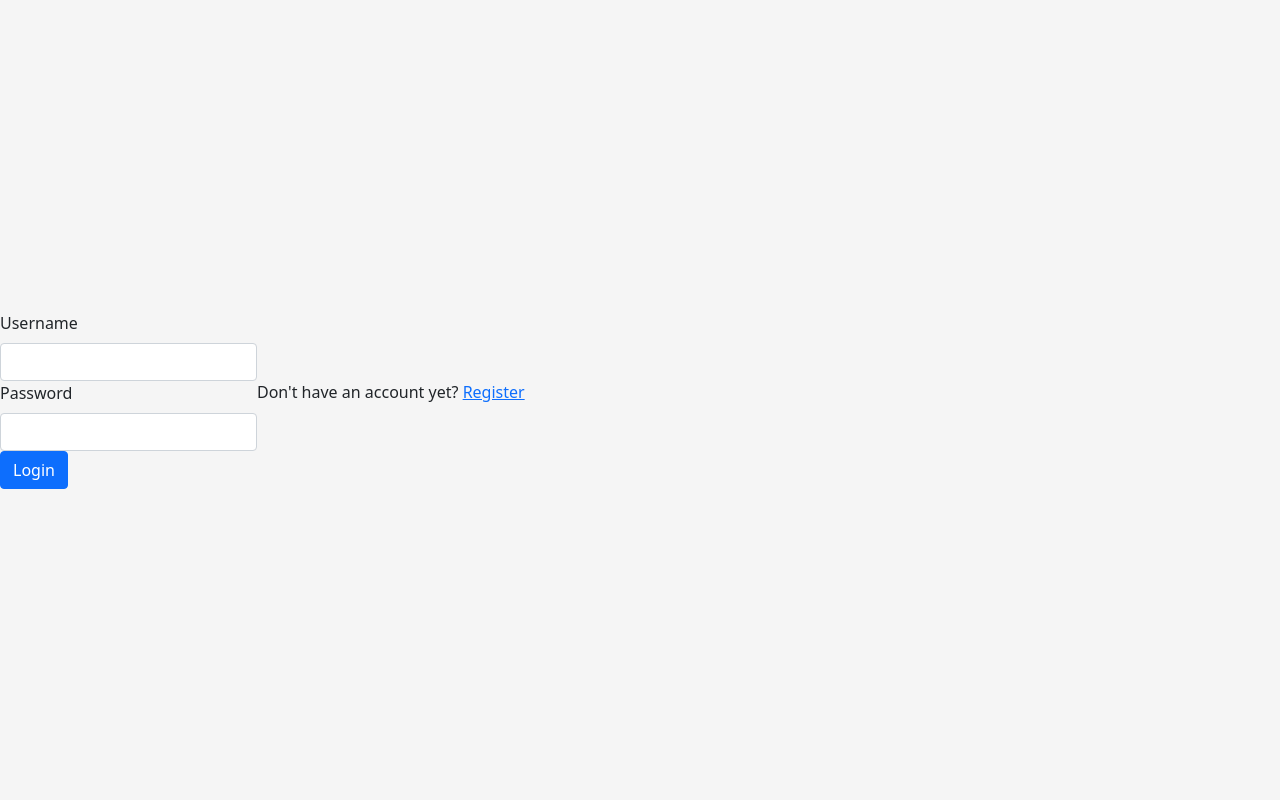
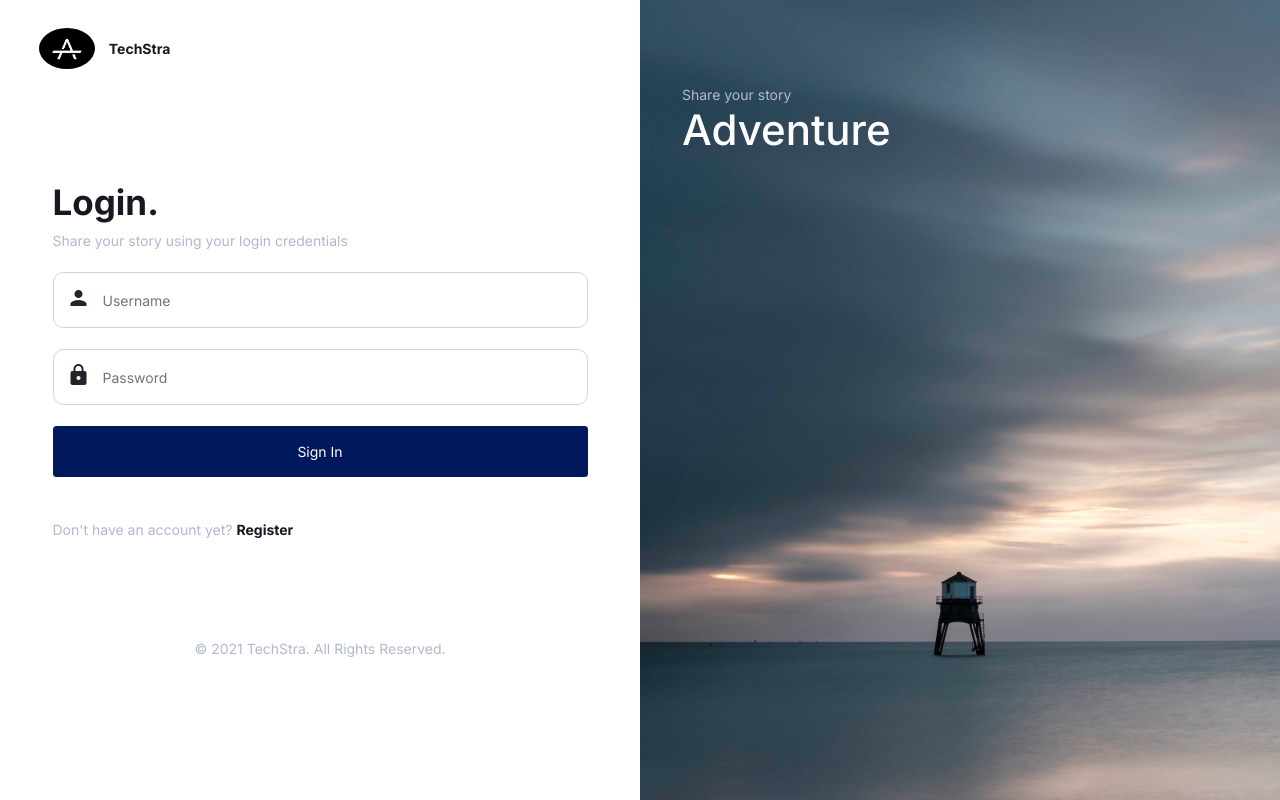
Before and after one commit to PrynsTag/TechStra, a CodeIgniter app: page /TechStra/ in a window 1280 px wide. Run offline with CodeIgniter, Linux system fonts and the light colour scheme.

Commit message:
Login Page Design

```diff
--- a/application/controllers/Login.php
+++ b/application/controllers/Login.php
@@ -8,9 +8,11 @@ class Login extends CI_Controller
 		$view_data = [
 			'header_title' => 'Login - TechStra',
 			'main_view' => 'login_view',
+			'home_image' => 'home-image.jpg',
+			'nav_icon' => 'astra-tech.jpg',
 			'form_attributes' => array('method' => 'post'),
-			'input_username' => array('class' => 'form-control', 'id' => 'username', 'name' => 'username', 'type', 'text'),
-			'input_password' => array('class' => 'form-control', 'id' => 'password', 'name' => 'password', 'type' => 'password')
+			'input_username' => array('class' => 'form-control input', 'id' => 'username', 'name' => 'username', 'type', 'text', 'placeholder' => 'Username'),
+			'input_password' => array('class' => 'form-control input', 'id' => 'password', 'name' => 'password', 'type' => 'password', 'placeholder' => 'Password')
 		];
 
 		$this->load->view('templates/main', $view_data);
@@ -71,7 +73,8 @@ class Login extends CI_Controller
 
 	public function user_logout()
 	{
-		$this->session->unset_userdata('user_info',
+		$this->session->unset_userdata(
+			'user_info',
 			array(
 				"id" => $this->session->userdata("id"),
 				"username" => $this->session->userdata("username")
--- a/application/views/login_view.php
+++ b/application/views/login_view.php
@@ -4,15 +4,52 @@
     </div>
 <?php endif; ?>
 
-<?php echo form_open('login/user_login'); ?>
-<div class="">
-    <label for="username" class="form-label">Username</label>
-    <?= form_input($input_username); ?>
+<div class="container-fluid h-100">
+    <div class="row h-100">
+        <div class="col-sm-5 home-left-container">
+            <div class="nav-container row">
+                <div class="col d-flex justify-content-start align-items-center">
+                    <img class="home-navicon rounded-circle" src="<?= base_url("assets/images/icon/" . $nav_icon); ?>" alt="website-logo">
+                    <span class="nav-title ps-3 fw-bolder">TechStra</span>
+                </div>
+            </div>
+            <div class="row p-5">
+                <div class="col pt-5">
+                    <div class="title-container">
+                        <h1 class="login-title fw-bold">Login.</h1>
+                        <p class="login-desc">Share your story using your login credentials</p>
+                    </div>
+                    <?php echo form_open('login/user_login'); ?>
+                    <div class="form-group my-4">
+                        <i class="input-icon material-icons">person</i>
+                        <?= form_input($input_username); ?>
+                    </div>
+                    <div class="form-group my-4">
+                        <span class="input-icon material-icons">lock</span>
+                        <?= form_input($input_password); ?>
+                    </div>
+                    <div class="d-flex justify-content-end">
+                        <button type="submit" class="btn btn-login w-100">Sign In</button>
+                    </div>
+                    <?php echo form_close(); ?>
+                    <div clas="row">
+                        <div class="col pt-5">
+                            <p class="dn-account">Don't have an account yet? <a class="a-register fw-bold" href="register">Register</a></p>
+                        </div>
+                    </div>
+                </div>
+            </div>
+            <div class="row pt-5">
+                <p class="text-center footer-title">&copy; 2021 TechStra. All Rights Reserved.</p>
+            </div>
+        </div>
+        <div class="col-sm-7 home-image home-right-container">
+            <div class="row">
+                <div class="col-12 p-5">
+                    <p class="home-desc mb-0">Share your story</p>
+                    <h1 class="home-title mb-0">Adventure</h1>
+                </div>
+            </div>
+        </div>
+    </div>
 </div>
-<div class="">
-    <label for="password" class="form-label">Password</label>
-    <?= form_input($input_password); ?>
-</div>
-<button type="submit" class="btn btn-primary">Login</button>
-<?php echo form_close(); ?>
-<p>Don't have an account yet? <a href="register">Register</a></p>
--- a/application/views/templates/home.php
+++ b/application/views/templates/home.php
@@ -13,7 +13,10 @@
 	<!-- <link href="https://cdn.jsdelivr.net/npm/bootstrap@5.0.2/dist/css/bootstrap.min.css" rel="stylesheet" integrity="sha384-EVSTQN3/azprG1Anm3QDgpJLIm9Nao0Yz1ztcQTwFspd3yD65VohhpuuCOmLASjC" crossorigin="anonymous"> -->
 
 	<!-- Custom CSS -->
-	<link rel="stylesheet" href="<?= base_url("assets/css/custom.css") ?>">
+	<link rel="stylesheet" href="<?= base_url("assets/css/custom.css"); ?>">
+
+	<link rel="stylesheet" href="<?= base_url("assets/css/style.css"); ?>">
+
 </head>
 
 <body>
@@ -30,5 +33,6 @@
 	<script src="https://cdn.jsdelivr.net/npm/bootstrap@5.0.2/dist/js/bootstrap.bundle.min.js" integrity="sha384-MrcW6ZMFYlzcLA8Nl+NtUVF0sA7MsXsP1UyJoMp4YLEuNSfAP+JcXn/tWtIaxVXM" crossorigin="anonymous">
 	</script>
 </body>
+\
 
 </html>
--- a/application/views/templates/main.php
+++ b/application/views/templates/main.php
@@ -16,14 +16,17 @@
 	<!-- Custom CSS -->
 	<?= link_tag("assets/css/signin.css") ?>
 
+	<link rel="stylesheet" href="<?= base_url("assets/css/style.css"); ?>">
+
+	<!-- Google Fonts -->
+	<link rel="stylesheet" href="https://fonts.googleapis.com/icon?family=Material+Icons">
 </head>
 
-<body>
+<body class="h-100 p-0">
 
 	<?php $this->load->view($main_view); ?>
 
-	<script src="https://cdn.jsdelivr.net/npm/bootstrap@5.0.2/dist/js/bootstrap.bundle.min.js" integrity="sha384-MrcW6ZMFYlzcLA8Nl+NtUVF0sA7MsXsP1UyJoMp4YLEuNSfAP+JcXn/tWtIaxVXM" crossorigin="anonymous">
-	</script>
+	<script src="https://cdn.jsdelivr.net/npm/bootstrap@5.0.2/dist/js/bootstrap.bundle.min.js" integrity="sha384-MrcW6ZMFYlzcLA8Nl+NtUVF0sA7MsXsP1UyJoMp4YLEuNSfAP+JcXn/tWtIaxVXM" crossorigin="anonymous"></script>
 </body>
 
 </html>
--- a/assets/css/signin.css
+++ b/assets/css/signin.css
@@ -1,16 +1,3 @@
-html,
-body {
-	height: 100%;
-}
-
-body {
-	display: flex;
-	align-items: center;
-	padding-top: 40px;
-	padding-bottom: 40px;
-	background-color: #f5f5f5;
-}
-
 /* Sign In */
 
 .form-signin {
--- /dev/null
+++ b/assets/css/style.css
@@ -0,0 +1,186 @@
+@import url('https://fonts.googleapis.com/css2?family=Inter:wght@100;200;300;400;500;600;700;800;900&display=swap');
+
+:root {
+    --gray: #ABB8C7;
+    --violet: #757795;
+    --lightblue: #125ABE;
+    --darkestblue: #02185D;
+    --black: #1B1621;
+    --darkerblue: #082195;
+    --white: #FDFDFE;
+    --darkergray: #B1B8D0;
+    --font-Inter: 'Inter', 'sans-serif';
+}
+
+html {
+    font-size: 14px;
+}
+
+html,
+body {
+    height: 100%;
+}
+
+.home-image {
+    background-image: url("../images/home/home-image.jpg");
+    background-repeat: no-repeat;
+    background-size: cover;
+    background-position: center center;
+}
+
+.home-navicon {
+    width: 10%;
+    height: auto;
+}
+
+.home-desc {
+    padding-top: 3rem;
+    color: var(--darkergray);
+    font-size: 1rem;
+    font-family: var(--font-Inter);
+}
+
+.home-title {
+    color: var(--white);
+    font-size: 3rem;
+    font-family: var(--font-Inter);
+}
+
+.input-container {
+    position: relative;
+}
+
+.input {
+    height: 4rem;
+    border-radius: 0.75rem;
+    font-family: var(--font-Inter);
+    padding-left: 3.5rem;
+}
+
+.login-title {
+    color: var(--black);
+    font-family: var(--font-Inter);
+}
+
+.login-desc {
+    color: var(--darkergray);
+    font-family: var(--font-Inter);
+}
+
+.btn-login {
+    font-size: 1rem;
+    font-family: var(--font-Inter);
+    padding: 1rem 1.5rem;
+    color: var(--white);
+    background-color: var(--darkestblue);
+}
+
+.btn-login:hover {
+    color: var(--gray);
+}
+
+.dn-account {
+    color: var(--darkergray);
+    font-family: var(--font-Inter);
+}
+
+.a-register {
+    color: var(--black);
+}
+
+.follow-us {
+    color: var(--violet);
+}
+
+.a-register {
+    text-decoration: unset;
+}
+
+.a-register:hover {
+    color: var(--darkestblue);
+}
+
+.footer-title {
+    color: var(--darkergray);
+    font-family: var(--font-Inter);
+    visibility: hidden;
+}
+
+.nav-container {
+    padding: 2rem;
+}
+
+.nav-title {
+    color: var(--black);
+    font-family: 'Inter', 'sans-serif';
+    font-size: 1rem;
+}
+
+.form-group {
+    position: relative;
+}
+
+.input-icon {
+    position: absolute;
+    padding-top: 1rem;
+    padding-left: 1rem;
+}
+
+/* Media Queries */
+
+@media (min-width: 576px) {
+    .home-left-container {
+        width: 100%;
+    }
+
+    .home-right-container {
+        width: 100%;
+    }
+
+    .home-title {
+        font-size: 3rem;
+    }
+}
+
+/* Medium devices (tablets, 768px and up) */
+@media (min-width: 768px) {
+    .home-left-container {
+        width: 50%;
+    }
+
+    .home-right-container {
+        width: 50%;
+    }
+
+    .footer-title {
+        visibility: visible;
+    }
+}
+
+/* Large devices (desktops, 992px and up) */
+@media (min-width: 992px) {}
+
+/* X-Large devices (large desktops, 1200px and up) */
+@media (min-width: 1200px) {}
+
+/* XX-Large devices (larger desktops, 1400px and up) */
+@media (min-width: 1400px) {
+
+    .home-left-container {
+        width: 50%;
+        padding: 10rem 10rem 0rem 10rem;
+    }
+
+    .home-right-container {
+        width: 50%;
+    }
+
+    .home-navicon {
+        width: 10%;
+    }
+
+    .nav-title {
+        font-size: 1.5rem;
+    }
+
+}
```
Also changed, not shown: application/views/fragments/head_nav.php (line endings or trailing spaces), assets/images/home/home-image.jpg (added), assets/images/icon/1024-alpha.png (added), assets/images/icon/astra-tech.jpg (added).
